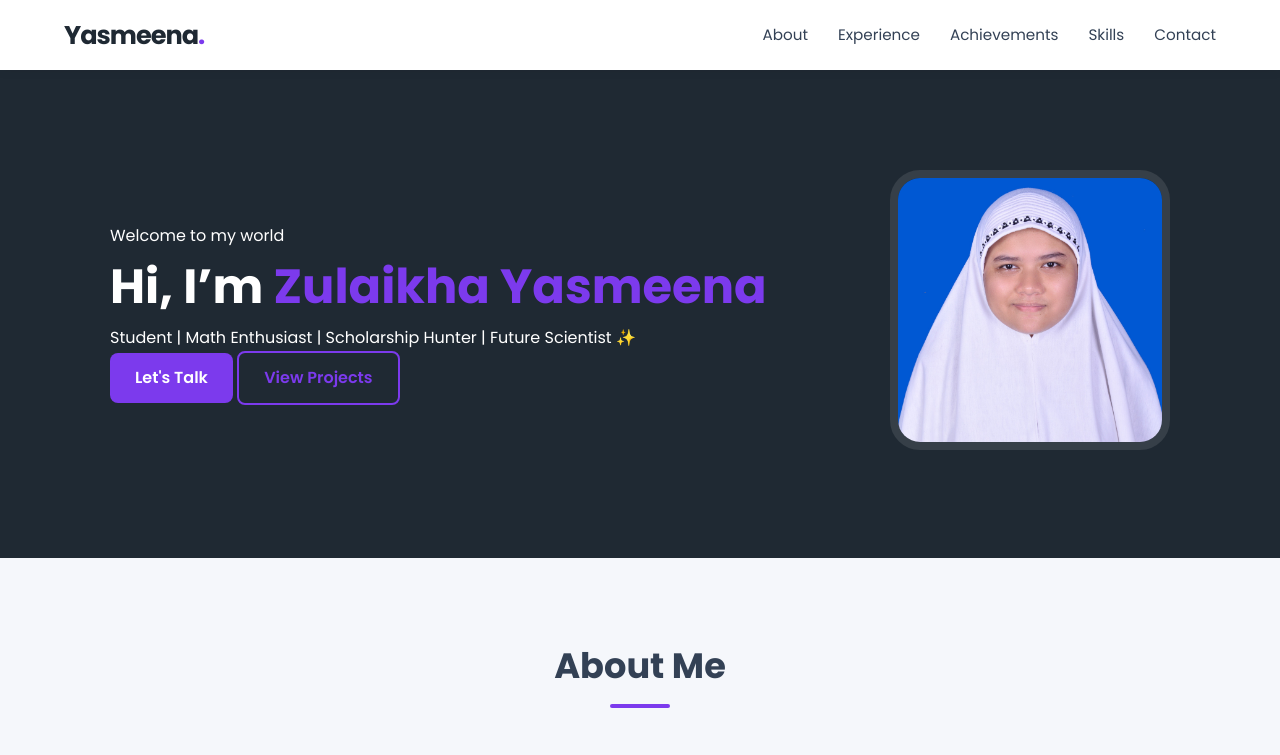
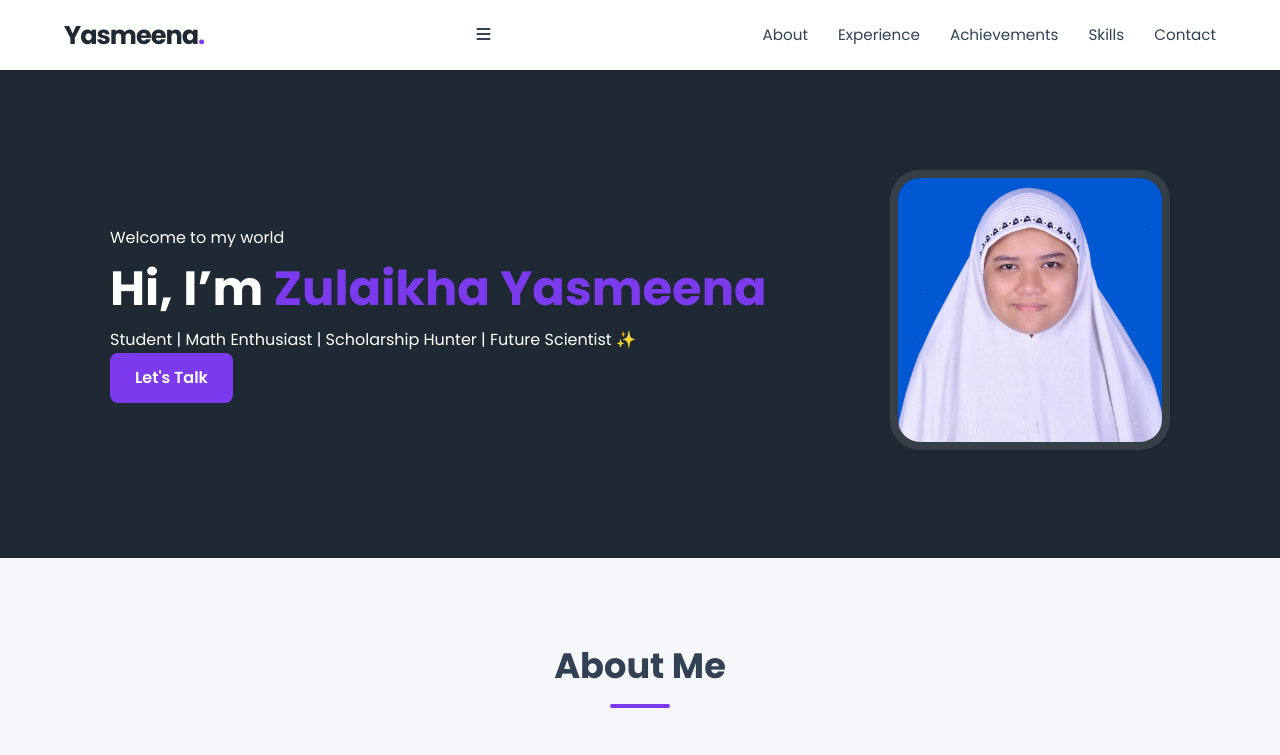
Before and after one commit to yaszz159/portfolio, a plain HTML site: page index.html in a window 1280 px wide. Shown: the top 755 px of the page. Drawn offline with Linux system fonts and the light colour scheme.

Commit message:
Update index.html

```diff
--- a/index.html
+++ b/index.html
@@ -13,14 +13,19 @@
 <body>
 
     <nav class="navbar">
-        <div class="logo">Yasmeena<span>.</span></div>
-        <ul class="nav-links">
-            <li><a href="#about">About</a></li>
-            <li><a href="#experience">Experience</a></li>
-            <li><a href="#achievements">Achievements</a></li>
-            <li><a href="#skills">Skills</a></li>
-            <li><a href="#contact">Contact</a></li>
-        </ul>
+    <div class="logo">Yasmeena<span>.</span></div>
+
+    <div class="menu-toggle" onclick="toggleMenu()">
+        <i class="fas fa-bars"></i>
+    </div>
+
+    <ul class="nav-links" id="navLinks">
+        <li><a href="#about" onclick="toggleMenu()">About</a></li>
+        <li><a href="#experience" onclick="toggleMenu()">Experience</a></li>
+        <li><a href="#achievements" onclick="toggleMenu()">Achievements</a></li>
+        <li><a href="#skills" onclick="toggleMenu()">Skills</a></li>
+        <li><a href="#contact" onclick="toggleMenu()">Contact</a></li>
+    </ul>
     </nav>
 
     <header class="hero">
@@ -31,7 +36,6 @@
                 <p class="subtext">Student | Math Enthusiast | Scholarship Hunter | Future Scientist ✨</p>
                 <div class="hero-btns">
                     <a href="#contact" class="btn primary">Let's Talk</a>
-                    <a href="#projects" class="btn secondary">View Projects</a>
                 </div>
             </div>
             <div class="hero-img">
@@ -211,4 +215,5 @@
 
     <script src="script.js"></script>
 </body>
+
 </html>
```
